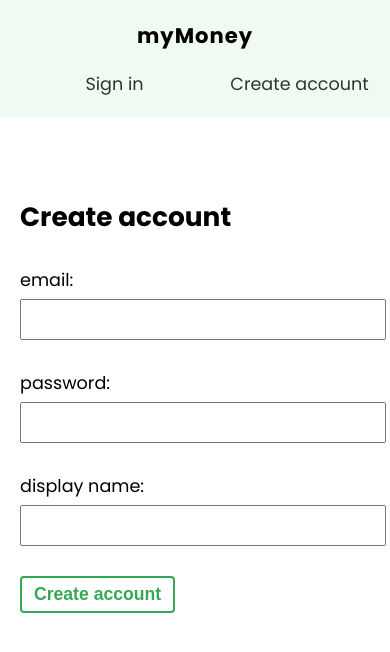
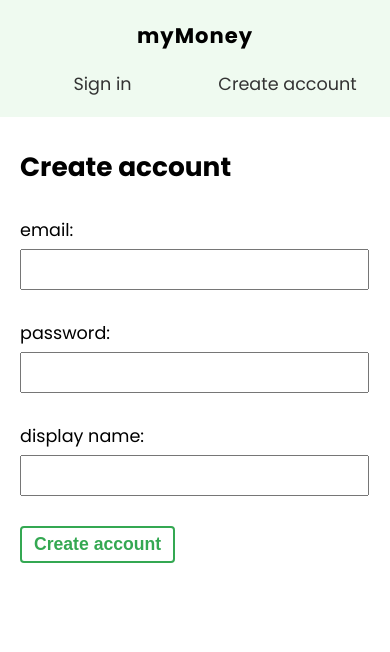
Before and after one commit to itsAshish01/my-money, a React (Create React App) app: page /signup in a window 390 px wide. Shown: the top 652 px of the page. Built offline with nearby package versions, Linux system fonts and the light colour scheme; no server answers.

Commit message:
Change styles for signup & login screens.

```diff
--- a/src/components/Navbar.module.css
+++ b/src/components/Navbar.module.css
@@ -34,6 +34,11 @@
     row-gap: 20px;
   }
 
+  .navbar button,
+  .navbar a {
+    margin: 0;
+  }
+
   .title {
     grid-column: 1/-1;
     margin: 0;
--- a/src/pages/Login/Login.module.css
+++ b/src/pages/Login/Login.module.css
@@ -17,3 +17,13 @@
   color: #555;
   width: 100%;
 }
+
+@media screen and (max-width: 768px) {
+  .login-form {
+    margin-top: 10px;
+  }
+
+  .login-form input {
+    width: 95%;
+  }
+}
--- a/src/pages/Signup/Signup.module.css
+++ b/src/pages/Signup/Signup.module.css
@@ -17,3 +17,13 @@
   color: #777;
   width: 100%;
 }
+
+@media screen and (max-width: 768px) {
+  .signup-form {
+    margin-top: 10px;
+  }
+
+  .signup-form input {
+    width: 95%;
+  }
+}
```
